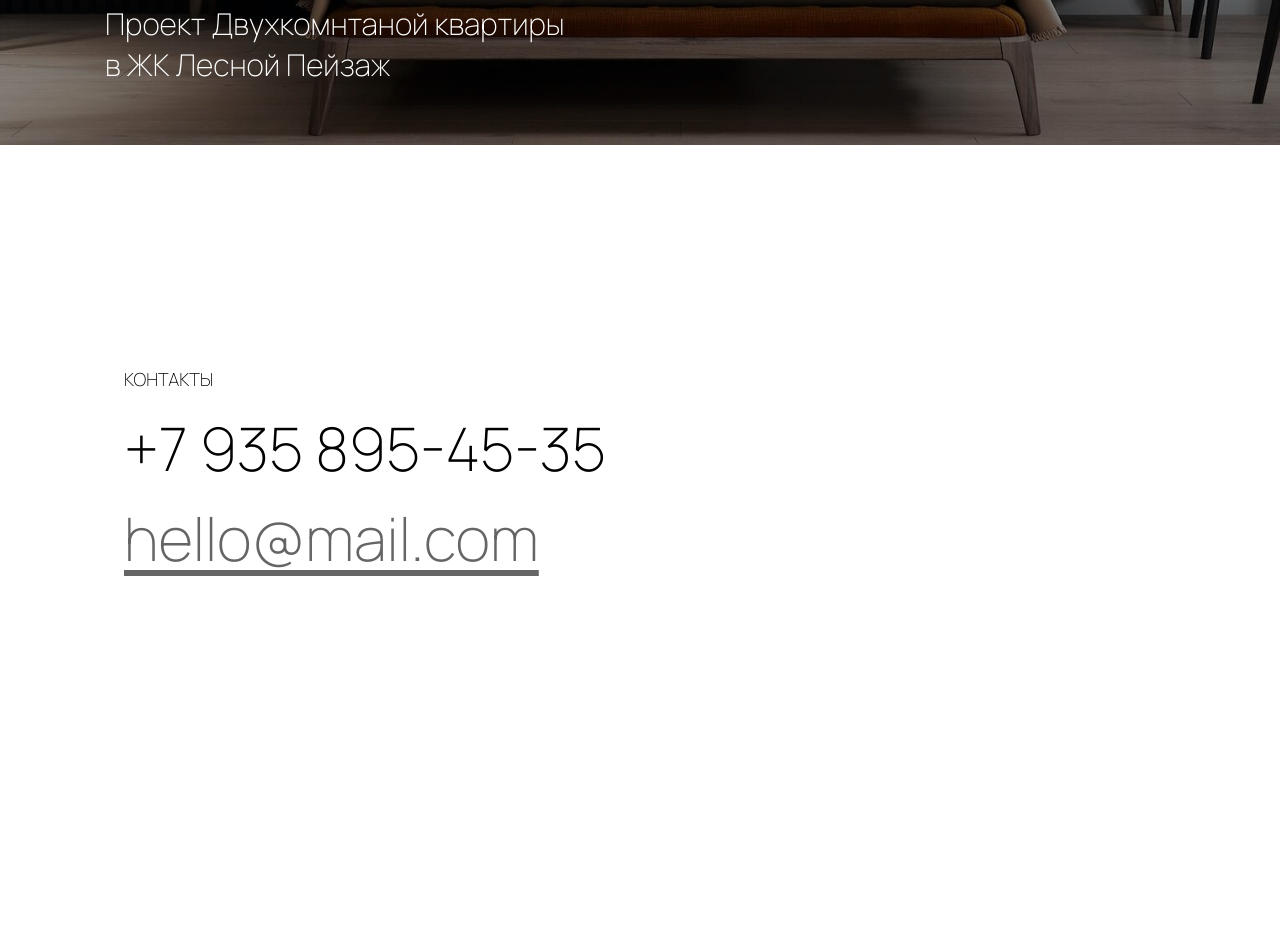
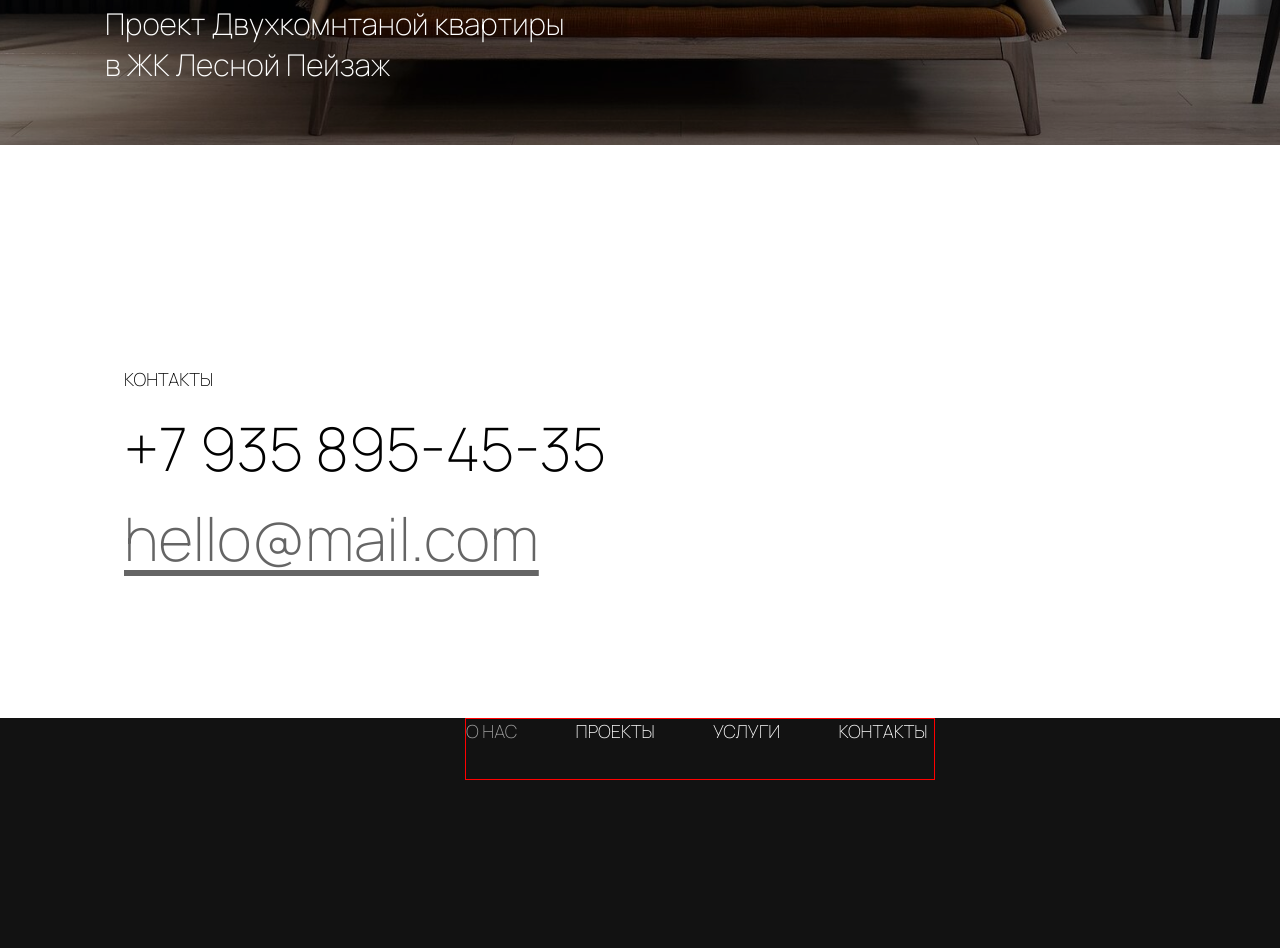
Before and after one commit to KILADELPHIA/metrika_landing, a plain HTML site: page index.html in a window 1280 px wide. Shown: the part 6252-7200 px from the top of the page. Before the commit the page ends 7136 px from the top, so only its background shows below. Drawn offline with Linux system fonts and the light colour scheme.

Commit message:
bottom__block__in_progress_1

```diff
--- a/index.html
+++ b/index.html
@@ -28,7 +28,7 @@
                         <a href="#about__us" class="nav__link1">О НАС</a>
                         <a href="#projects" class="nav__link2">ПРОЕКТЫ</a>
                         <a href="#services" class="nav__link3">УСЛУГИ</a>
-                        <a href="" class="nav__link4">КОНТАКТЫ</a>
+                        <a href="#contacts" class="nav__link4">КОНТАКТЫ</a>
                     </div>
                 </div>
             </div >
@@ -111,11 +111,19 @@
             </div>
         </div>
 
-        <div class="contacts__block">
+        <div id='contacts' class="contacts__block">
             <div class="contacts__info__block">
                 <p class="contact__text__logo">КОНТАКТЫ</p>
                 <p class="contact__number">+7 935  895-45-35</p>
                 <p class="contact__mail">hello@mail.com</p>
+        </div>
+
+        <div class="bottom__block">
+            <div class="navigation__bottom">
+                <a href="#about__us" class="bottom__links">О НАС</a>
+                <a href="#projects" class="bottom__links">ПРОЕКТЫ</a>
+                <a href="#services" class="bottom__links">УСЛУГИ</a>
+                <a href="#contacts" class="bottom__links">КОНТАКТЫ</a>
             </div>
         </div>
 
--- a/styles/styles.css
+++ b/styles/styles.css
@@ -408,6 +408,7 @@ body {
     color: black;
 }
 
+
 .contact__mail {
     font-size: 60px;
     line-height: 60px;
@@ -418,4 +419,41 @@ body {
 
     text-decoration: underline;
     text-underline-offset: 9px;
+
+    margin-bottom: 150px
 }
+
+.bottom__block {
+    height: 230px;
+    background-color: #121212;
+}
+
+.navigation__bottom {
+    border: 1px solid red;
+    box-sizing: border-box;
+
+    width: 470px;
+    height: 24px;
+
+    padding-bottom: 60px;
+    margin: 0 auto;
+}
+
+.bottom__links {
+
+    color: #FFFFFF;
+    text-decoration: none;
+    padding-right: 55px;
+
+    font-size: 18px;
+    line-height: 25px;
+
+}
+
+.bottom__links:nth-last-child(1) {
+    padding-right: 0px;
+}
+
+.bottom__links:nth-child(1) {
+    opacity: 0.6;
+}
```
